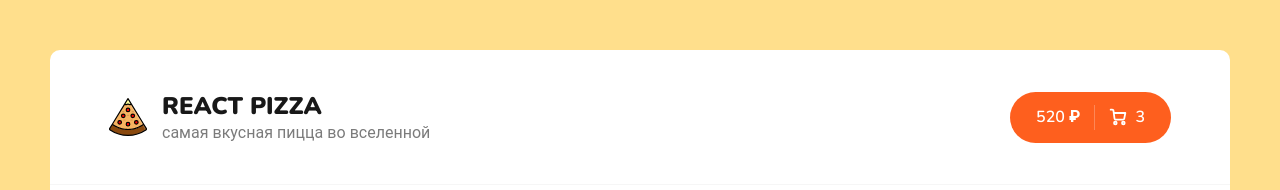
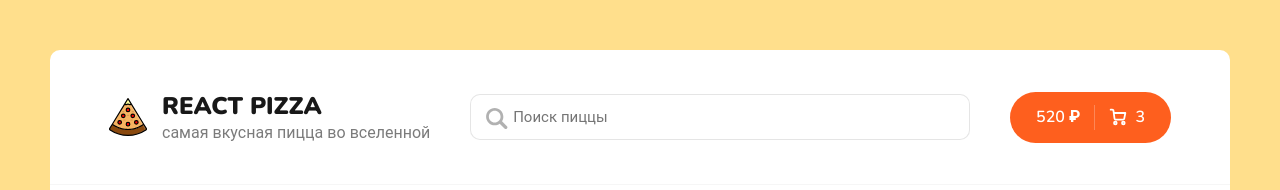
Before and after one commit to AleksandrStark/pizza, a React (Create React App) app: page / in a window 1280 px wide. Shown: the top 190 px of the page. Built offline with nearby package versions, Linux system fonts and the light colour scheme; no server answers.

Commit message:
searching pizzas

```diff
--- a/src/App.js
+++ b/src/App.js
@@ -4,16 +4,21 @@ import Home from './pages/Home';
 import NotFound from './pages/NotFound';
 import { Route, Routes } from 'react-router-dom';
 import Cart from './pages/Cart';
+import { useState } from 'react';
 
 function App() {
+	const [searchValue, setSearchValue] = useState('');
 	return (
 		<div className="App">
 			<div className="wrapper">
-				<Header />
+				<Header searchValue={searchValue} setSearchValue={setSearchValue} />
 				<div className="content">
 					<div className="container">
 						<Routes>
-							<Route path="/" element={<Home />}></Route>
+							<Route
+								path="/"
+								element={<Home searchValue={searchValue} />}
+							></Route>
 							<Route path="cart" element={<Cart />}></Route>
 							<Route path="*" element={<NotFound />}></Route>
 						</Routes>
--- a/src/components/Header.jsx
+++ b/src/components/Header.jsx
@@ -1,7 +1,8 @@
 import { Link } from 'react-router-dom';
 import pizzaLogo from '../assets/img/pizza-logo.svg';
+import Search from './search';
 
-function Header() {
+function Header({ searchValue, setSearchValue }) {
 	return (
 		<div className="header">
 			<div className="container">
@@ -14,6 +15,7 @@ function Header() {
 						</div>
 					</div>
 				</Link>
+				<Search searchValue={searchValue} setSearchValue={setSearchValue} />
 				<div className="header__cart">
 					<Link to="/cart" className="button button--cart">
 						<span>520 ₽</span>
--- /dev/null
+++ b/src/components/search/Search.module.scss
@@ -0,0 +1,34 @@
+.root {
+	position: relative;
+}
+.icon {
+	position: absolute;
+	left: 14px;
+	top: 12px;
+	width: 25px;
+	height: 25px;
+	opacity: 0.3;
+}
+.input {
+	border: 1px solid rgba(0, 0, 0, 0.1);
+	padding: 12px 20px;
+	padding-left: 42px;
+	border-radius: 10px;
+	width: 500px;
+	font-size: 15px;
+	&:focus {
+		border: 1px solid rgba(0, 0, 0, 0.2);
+	}
+}
+.clear {
+	position: absolute;
+	right: 15px;
+	top: 13px;
+	width: 20px;
+	height: 20px;
+	opacity: 0.3;
+	&:hover {
+		opacity: 0.8;
+		cursor: pointer;
+	}
+}
--- /dev/null
+++ b/src/components/search/index.jsx
@@ -0,0 +1,39 @@
+import React from 'react';
+import styles from './Search.module.scss';
+
+const Search = ({ searchValue, setSearchValue }) => {
+	return (
+		<div className={styles.root}>
+			<svg
+				className={styles.icon}
+				xmlns="http://www.w3.org/2000/svg"
+				enable-background="new 0 0 139 139"
+				height="139px"
+				id="Find"
+				version="1.1"
+				viewBox="0 0 139 139"
+				width="139px"
+			>
+				<path d="M127.558,111.961L100.249,84.65c4.64-7.387,7.333-16.118,7.333-25.488c0-26.509-21.49-47.996-47.998-47.996  c-26.508,0-47.996,21.487-47.996,47.996c0,26.51,21.487,47.995,47.996,47.995c10.197,0,19.642-3.188,27.414-8.605l26.984,26.986  c1.875,1.873,4.333,2.806,6.788,2.806c2.458,0,4.913-0.933,6.791-2.806C131.308,121.787,131.308,115.711,127.558,111.961z   M59.584,91.607c-17.917,0-32.443-14.525-32.443-32.443S41.667,26.72,59.584,26.72c17.918,0,32.443,14.526,32.443,32.444  S77.502,91.607,59.584,91.607z" />
+			</svg>
+			<input
+				className={styles.input}
+				placeholder="Поиск пиццы"
+				value={searchValue}
+				onChange={(e) => setSearchValue(e.target.value)}
+			/>
+			{searchValue && (
+				<svg
+					onClick={() => setSearchValue('')}
+					className={styles.clear}
+					viewBox="0 0 20 20"
+					xmlns="http://www.w3.org/2000/svg"
+				>
+					<path d="M10 8.586L2.929 1.515 1.515 2.929 8.586 10l-7.071 7.071 1.414 1.414L10 11.414l7.071 7.071 1.414-1.414L11.414 10l7.071-7.071-1.414-1.414L10 8.586z" />
+				</svg>
+			)}
+		</div>
+	);
+};
+
+export default Search;
--- a/src/pages/Home.jsx
+++ b/src/pages/Home.jsx
@@ -4,7 +4,7 @@ import PizzaBlock from '../components/pizzaBlock';
 import Skeleton from '../components/pizzaBlock/Skeleton';
 import Sort from '../components/Sort';
 
-const Home = () => {
+const Home = ({ searchValue }) => {
 	const [items, setItems] = useState([]);
 	const [isLoading, setIsLoading] = useState(true);
 	const [categoryId, setCategoryId] = useState(0);
@@ -18,14 +18,26 @@ const Home = () => {
 		const sortBy = sortType.sortProperty.replace('-', '');
 		const order = sortType.sortProperty.includes('-') ? 'asc' : 'desc';
 		const category = categoryId > 0 ? `category=${categoryId}` : '';
+		const search = searchValue ? `&search=${searchValue}` : '';
+
 		fetch(
-			`https://62c8018a8c90491c2cac37d7.mockapi.io/items?${category}&sortBy=${sortBy}&order=${order}`
+			`https://62c8018a8c90491c2cac37d7.mockapi.io/items?${category}&sortBy=${sortBy}&order=${order}${search}`
 		)
 			.then((res) => res.json())
 			.then((arr) => setItems(arr));
 		setIsLoading(false);
 		window.scrollTo(0, 0);
-	}, [categoryId, sortType]);
+	}, [categoryId, sortType, searchValue]);
+
+	const pizzas = items
+		// .filter((obj) => {
+		// 	if (obj.name.toLowerCase().includes(searchValue.toLowerCase())) {
+		// 		return true;
+		// 	}
+		// 	return false;
+		// })
+		.map((pizza) => <PizzaBlock key={pizza.id} {...pizza} />);
+	const skeletons = [...new Array(6)].map((_, i) => <Skeleton key={i} />);
 	return (
 		<>
 			<div className="content__top">
@@ -36,11 +48,7 @@ const Home = () => {
 				<Sort value={sortType} onChangeSort={(id) => setSortType(id)} />
 			</div>
 			<h2 className="content__title">Все пиццы</h2>
-			<div className="content__items">
-				{isLoading
-					? [...new Array(6)].map((_, i) => <Skeleton key={i} />)
-					: items.map((pizza) => <PizzaBlock key={pizza.id} {...pizza} />)}
-			</div>
+			<div className="content__items">{isLoading ? skeletons : pizzas}</div>
 		</>
 	);
 };
```
